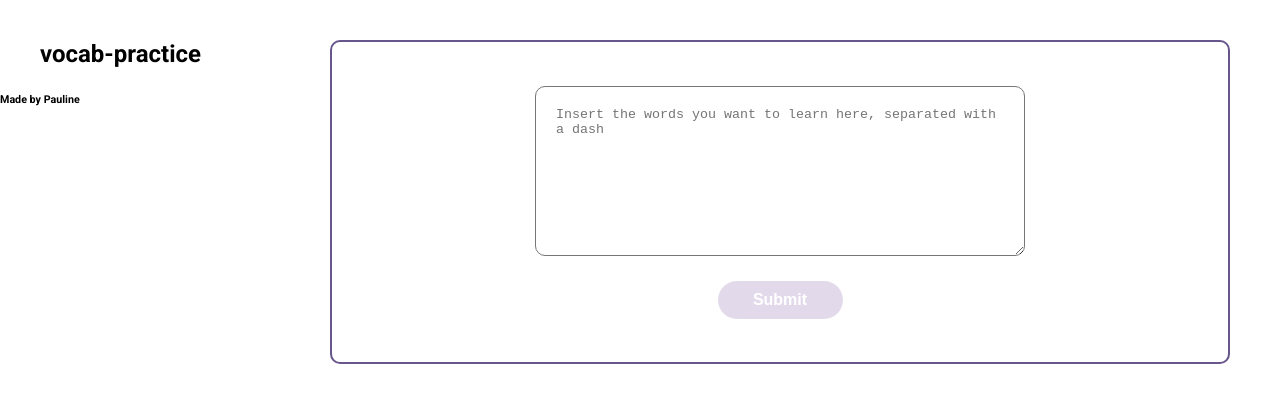
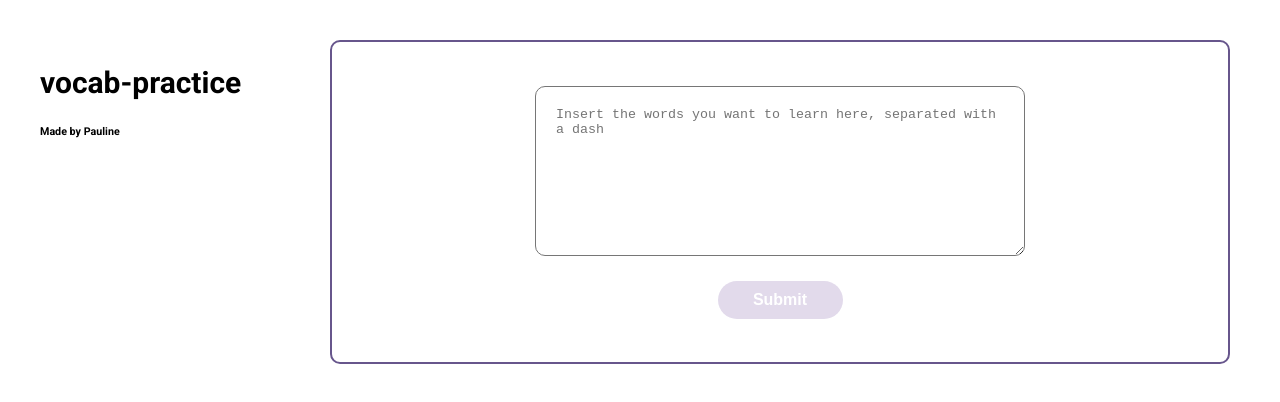
Before and after one commit to paulinewang/vocab-study, a React (Create React App) app: page / in a window 1280 px wide. Shown: the top 402 px of the page. Built offline with nearby package versions, Linux system fonts and the light colour scheme.

Commit message:
Update main panel, enable reset button

```diff
--- a/src/App.js
+++ b/src/App.js
@@ -18,8 +18,12 @@ class App extends React.Component {
     });
   };
 
-  // flip back to show all words
-  resetCards = () => {};
+  resetCards = () => {
+    const flippedCards = document.querySelectorAll(".is-flipped");
+    flippedCards.forEach((item) => {
+      item.classList.remove("is-flipped");
+    });
+  };
 
   shuffleCards = () => {};
 
@@ -29,15 +33,17 @@ class App extends React.Component {
   render() {
     return (
       <div className="App">
-        <aside>
-          <h1 className="main__header">vocab-practice</h1>
-          <h6>Made by Pauline</h6>
+        <aside className="main__panel">
+          <h1 className="main__panel--header">vocab-practice</h1>
           {this.state.submitted && (
             <>
-              <button onClick={this.resetCards}>Reset</button>
-              <button>Shuffle</button>
+              <button className="main__panel--button" onClick={this.resetCards}>
+                Reset
+              </button>
+              <button className="main__panel--button">Shuffle</button>
             </>
           )}
+          <h6 className="main__panel--credit">Made by Pauline</h6>
         </aside>
         {this.state.submitted ? (
           <CardCollection wordCombinations={this.state.wordCombinations} />
--- a/src/components/Card.js
+++ b/src/components/Card.js
@@ -2,7 +2,7 @@ import React, { useRef } from "react";
 import PropTypes from "prop-types";
 import "./../styles/card.scss";
 
-const Card = ({ originalWord, translation, cardId }) => {
+const Card = ({ originalWord, translation }) => {
   const cardItem = useRef();
 
   const flipCard = () => {
@@ -11,7 +11,7 @@ const Card = ({ originalWord, translation, cardId }) => {
 
   return (
     <div className="wrapper">
-      <div className="card" onClick={flipCard} cardId={cardId} ref={cardItem}>
+      <div className="card" onClick={flipCard} ref={cardItem}>
         <div className="card__face card__face--front">
           <span className="card__original">️{originalWord}</span>
         </div>
--- a/src/styles/main.scss
+++ b/src/styles/main.scss
@@ -1,6 +1,28 @@
 .main {
-  &__header {
+  &__panel {
     width: 250px;
-    margin: 0 40px;
+    padding: 0 40px;
+
+    &--header {
+      font-size: 30px;
+    }
+
+    &--button {
+      margin: 20px 0;
+      display: block;
+      width: 100px;
+      border-radius: 50px;
+      border: 0;
+      background-color: #fbdd74;
+      font-size: 16px;
+      font-weight: 700;
+      padding: 10px;
+      color: #1f1235;
+      cursor: pointer;
+    }
+
+    &--credit {
+      align-self: flex-end;
+    }
   }
 }
```
